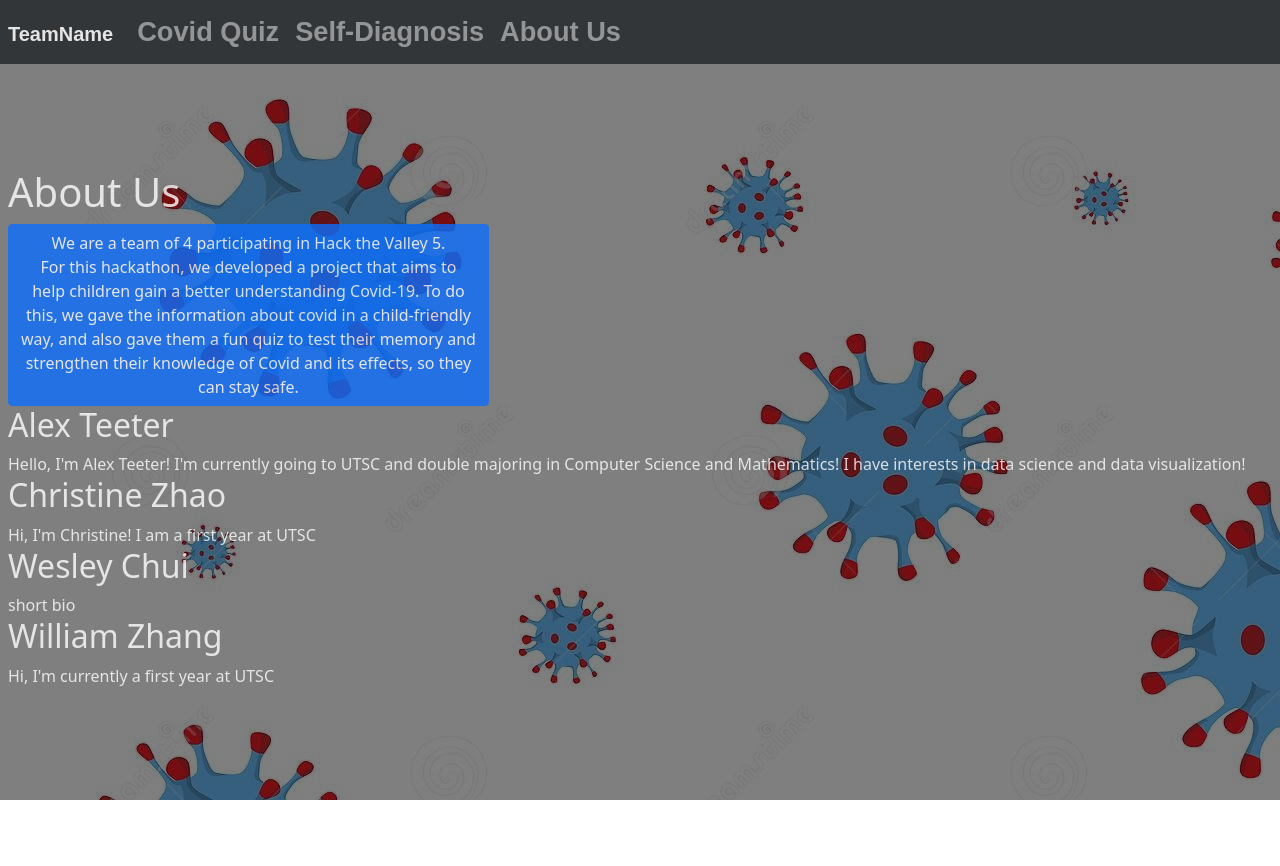
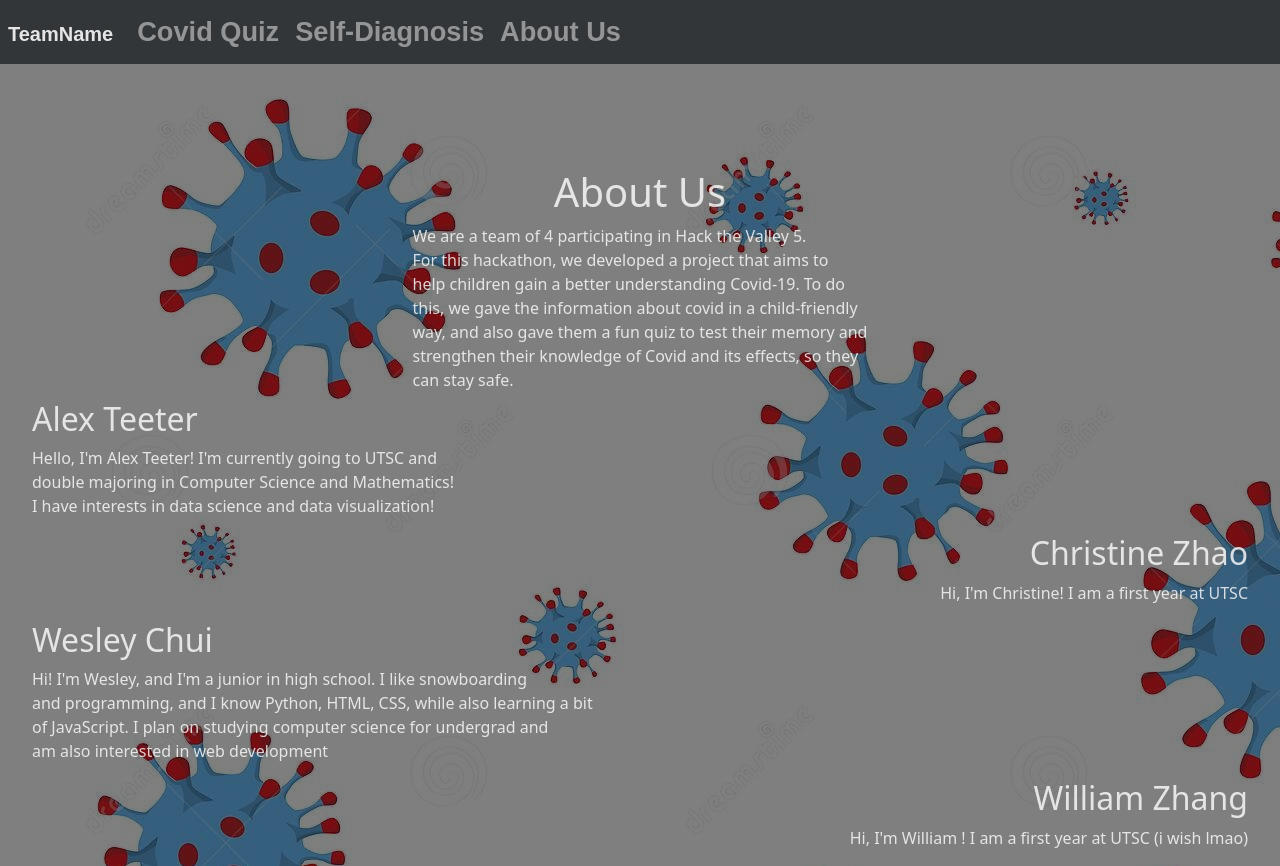
Before and after one commit to kayn0111034/htv-2021, a React (Create React App) app: page /aboutus in a window 1280 px wide. Before the commit the page ends 800 px from the top, so only its background shows below. Built offline with nearby package versions, Linux system fonts and the light colour scheme.

Commit message:
changed aboutus

```diff
--- a/src/components/AboutUs.jsx
+++ b/src/components/AboutUs.jsx
@@ -1,8 +1,9 @@
 const AboutUs = () => {
     return (
-        <div class=" p-2">
-           <h1>About Us</h1>
-           <button type="button" class="btn btn-primary">
+        <div class="p-2">
+
+           <h1 class="d-flex justify-content-center" >About Us</h1>
+           <div class="d-flex justify-content-center">
                     We are a team of 4 participating in Hack the Valley 5. <br/>
                 For this hackathon, we developed a project that aims to <br/>
                 help children gain a better understanding Covid-19. To do <br/>
@@ -10,26 +11,36 @@
                 way, and also gave them a fun quiz to test their memory and <br/>
                 strengthen their knowledge of Covid and its effects, so they <br/>
                 can stay safe.
-           </button>
+           </div>
 
+           <div class="p-2 mx-3">
+                <h2 class="d-flex justify-content-start">Alex Teeter</h2>
+                <div>
+                Hello, I'm Alex Teeter! I'm currently going to UTSC and <br/> double majoring in Computer Science and Mathematics! <br/> I have interests in data science and data visualization!
+                </div>
+            </div>
 
             <div>
-               <h2>Alex Teeter</h2>
-               <div>Hello, I'm Alex Teeter! I'm currently going to UTSC and double majoring in Computer Science and Mathematics! I have interests in data science and data visualization!</div>
-            </div>
-           <div>
-               <h2>Christine Zhao</h2>
-               <div>Hi, I'm Christine! I am a first year at UTSC</div>
-               </div>
-           <div>
-               <h2>Wesley Chui</h2>
-                <div>
-                   short bio
+                <div class="p-2 mx-3">
+                    <h2 class="d-flex justify-content-end">Christine Zhao</h2>
+                    <div class="d-flex justify-content-end">Hi, I'm Christine! I am a first year at UTSC</div>
                     </div>
                 </div>
+
                 <div>
-               <h2>William Zhang</h2>
-               <div>Hi, I'm currently a first year at UTSC</div>
+                <div class="p-2 mx-3">
+                    <h2 class="d-flex justify-content-start">Wesley Chui</h2>
+                    <div class="d-flex justify-content-start">
+                        Hi! I'm Wesley, and I'm a junior in high school. I like snowboarding <br/>
+                        and programming, and I know Python, HTML, CSS, while also learning a bit <br/>
+                        of JavaScript. I plan on studying computer science for undergrad and <br/>
+                        am also interested in web development</div>
+                    </div>
+                </div>
+
+                <div class="p-2 mx-3">
+                    <h2 class="d-flex justify-content-end">William Zhang</h2>
+                    <div class="d-flex justify-content-end">Hi, I'm William ! I am a first year at UTSC (i wish lmao)</div>
                 </div>
 
         </div>
```
Lines whose indentation alone changed are shown as unchanged.
